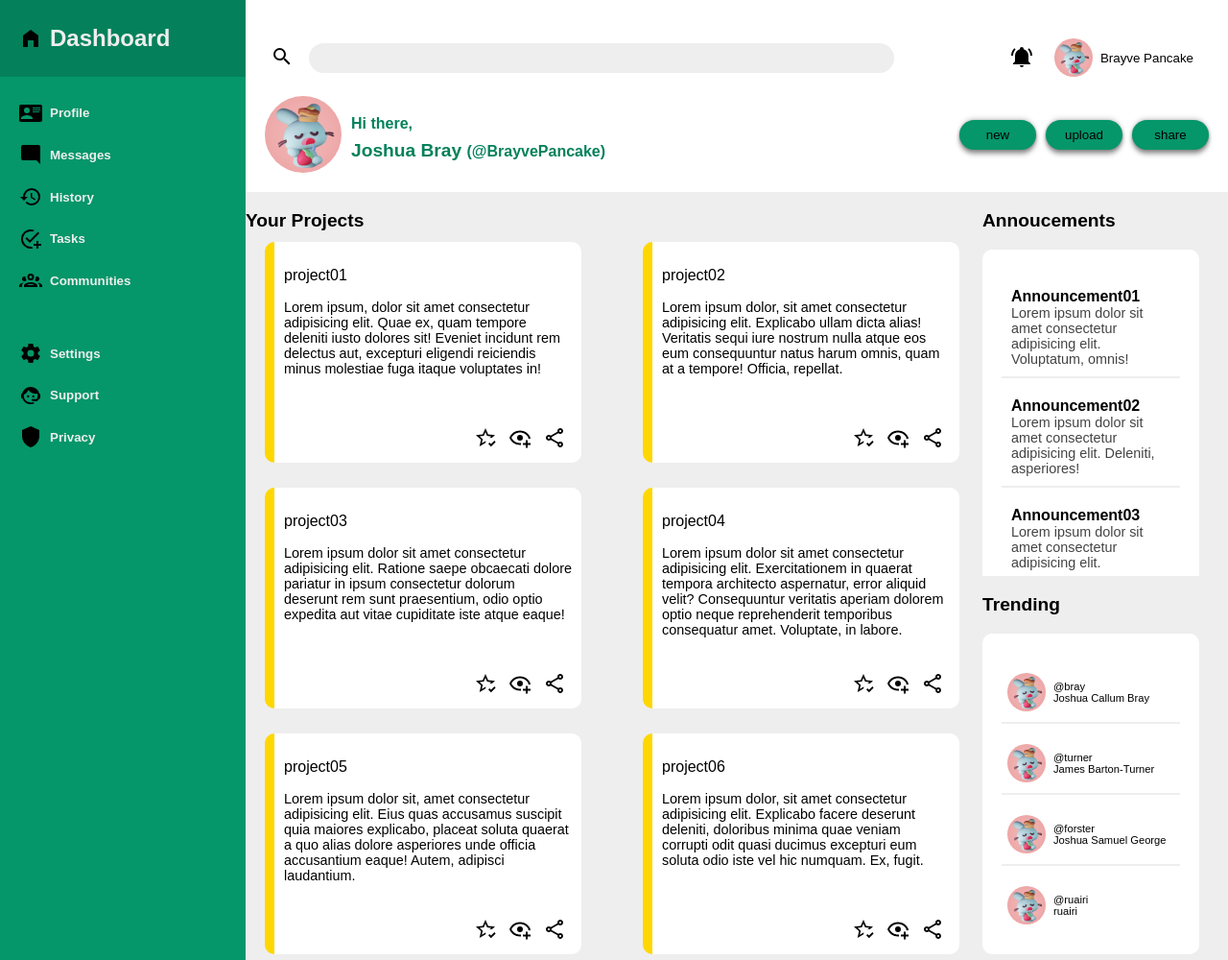
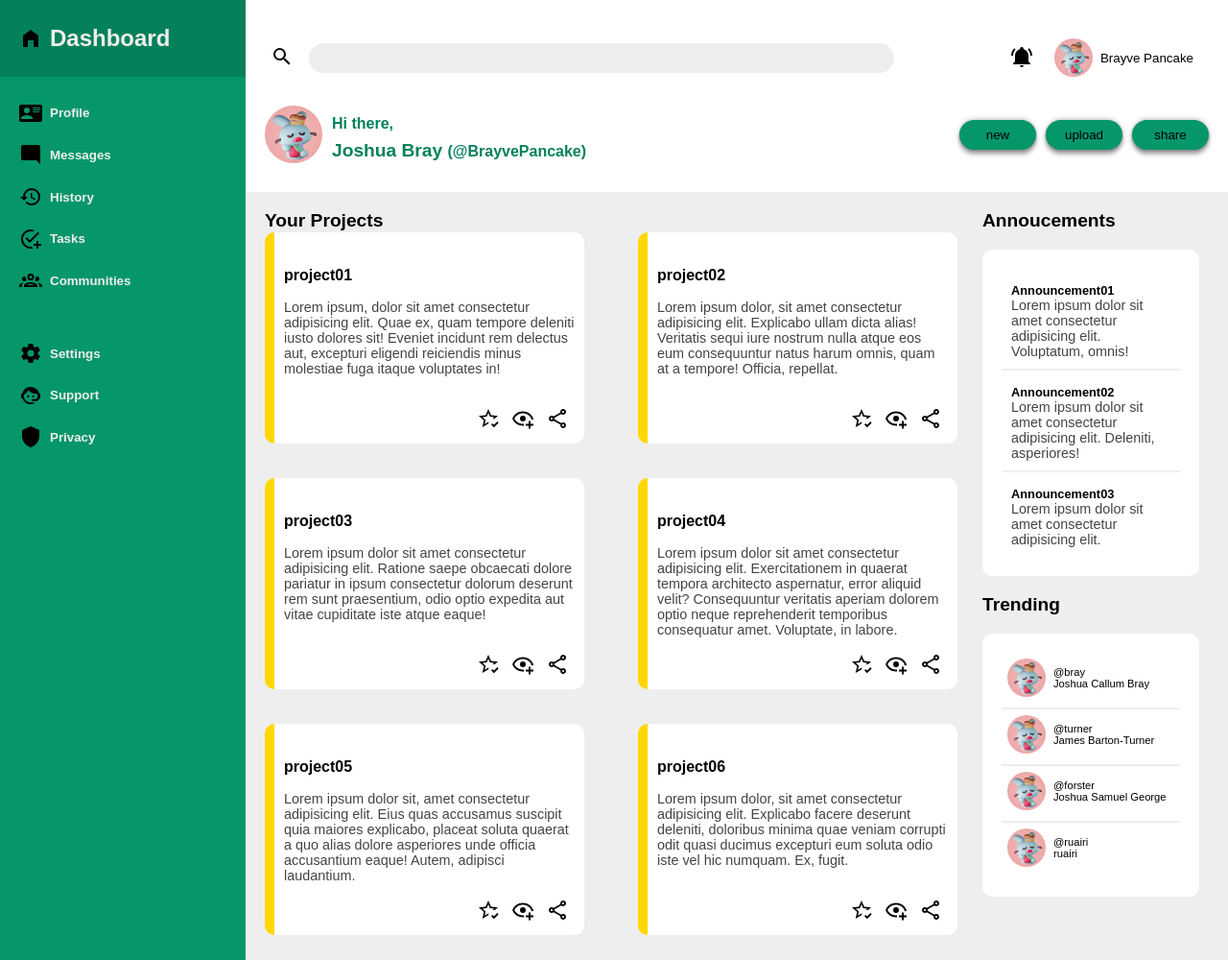
Before and after one commit to Brayve-Pancake/admin-dashboard, a plain HTML site: page index.html in a window 1280 px wide. Shown: the whole page at 96% size. Drawn offline with Linux system fonts and the light colour scheme.

Commit message:
Change boarders and gaps to flex more fluidly

```diff
--- a/style.css
+++ b/style.css
@@ -61,8 +61,8 @@ img.profile {
 }
 
 .container3 > img.profile {
-  width: 80px;
-  height: 80px;
+  width: 60px;
+  height: 60px;
 }
 
 button.profile {
@@ -106,7 +106,7 @@ span {
   grid-row: 2/ -1;
   grid-column: 2;
   display: grid;
-  gap: 20px;
+  gap: 10px;
   grid-template-columns: 1fr 1fr;
   grid-template-rows: 2rem repeat(3, 1fr);
   background-color: #eeeeee;
@@ -160,6 +160,10 @@ li > button:hover {
   font-weight: 600;
 }
 
+.projects > p {
+  margin-inline: 20px;
+}
+
 .projects > .card {
   margin-inline: 20px;
   padding: 10px;
@@ -167,7 +171,7 @@ li > button:hover {
   border-radius: 10px;
   border-left: 10px  solid gold;
   background-color: white;
-  max-height: 210px;
+  max-height: 200px;
   display: flex;
   flex-direction: column;
   justify-content: space-between;
@@ -176,20 +180,15 @@ li > button:hover {
 
 .card > p {
   padding-inline: 10px;
-
 }
 
-.card > p.project {
-  padding-top: 20px;
+p.project {
+  padding-top: 10px;
   font-weight: 700;
 }
 
-.card > p.text {
+p.text {
   color: #444444;
-}
-
-.cardBottom {
-
 }
 
 .btnContainer {
@@ -221,11 +220,20 @@ li > button:hover {
   font-size: 0.9rem;
 }
 
-.containerSide > .card {
+.announcements > .containerSide > .card {
   background-color: white;
-  padding-top: 20px;
+  padding-top: 15px;
   padding-bottom: 10px;
   margin: 0;
+  font-size: 0.8rem;
+}
+
+.trending > .containerSide > .card {
+  background-color: white;
+  padding-top: 5px;
+  padding-bottom: 10px;
+  margin: 0;
+  font-size: 0.8rem;
 }
 
 .containerSide p {
```
